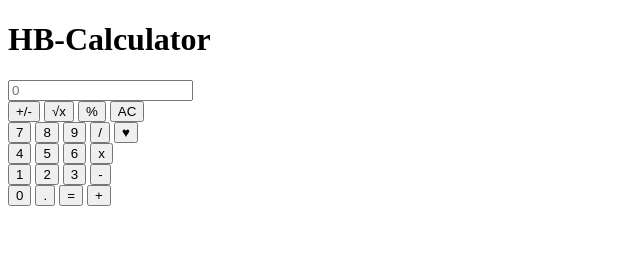
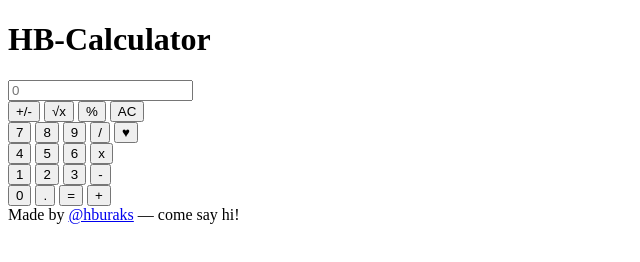
Before and after one commit to hburaks/HB-Calculator, a plain HTML site: page index.html in a window 1280 px wide. Shown: the whole page, without its empty margins (0-640 px from the left). Drawn offline with Linux system fonts and the light colour scheme.

Commit message:
create sticky footer

```diff
--- a/index.html
+++ b/index.html
@@ -43,6 +43,9 @@
                 <button id="operator" value="+">+</button>
             </div>
         </div>
+        <div class="sticky">
+            <div class="creator">Made by <a href="https://github.com/hburaks">@hburaks</a> — come say hi!</div>
+        </div>
         <script src="sources.js"></script>
     </body>
 </html>
```
